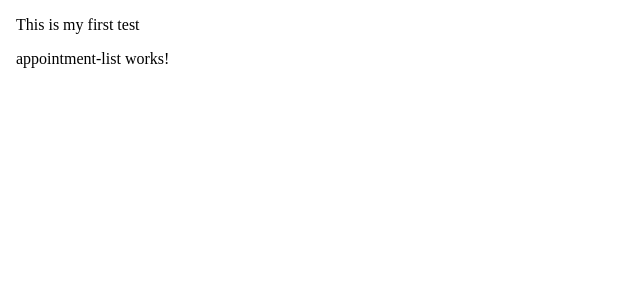
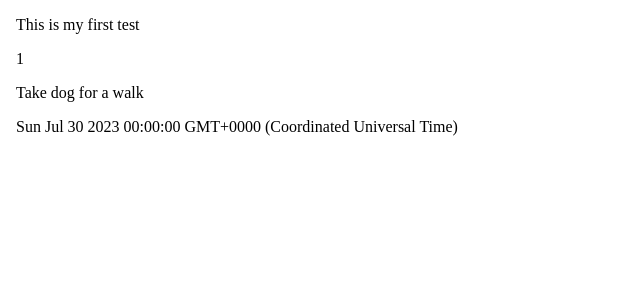
Before and after one commit to GustavoRRSilva/appointment-app-angular, an Angular app: page / in a window 1280 px wide. Shown: the top 300 px of the page, without its empty margins (0-640 px from the left). Built offline with nearby package versions, Linux system fonts and the light colour scheme.

Commit message:
feat:working with complex data

```diff
--- a/src/app/appointment-list/appointment-list.component.html
+++ b/src/app/appointment-list/appointment-list.component.html
@@ -1 +1,5 @@
-<p>appointment-list works!</p>
+<div>
+    <p>{{appointment.id}}</p>
+    <p>{{appointment.title}}</p>
+    <p>{{appointment.data}}</p>
+</div>
--- a/src/app/appointment-list/appointment-list.component.ts
+++ b/src/app/appointment-list/appointment-list.component.ts
@@ -1,4 +1,5 @@
 import { Component } from '@angular/core';
+import { Appointment } from '../models/appointment';
 
 @Component({
   selector: 'app-appointment-list',
@@ -6,5 +7,9 @@
   styleUrls: ['./appointment-list.component.css']
 })
 export class AppointmentListComponent {
-
+  appointment: Appointment = {
+    id:1,
+    title:'Take dog for a walk',
+    data:new Date('2023-07-30'),
+  }
 }
--- /dev/null
+++ b/src/app/models/appointment.ts
@@ -0,0 +1,5 @@
+export interface Appointment {
+  id:number;
+  title:string;
+  data:Date
+}
```
